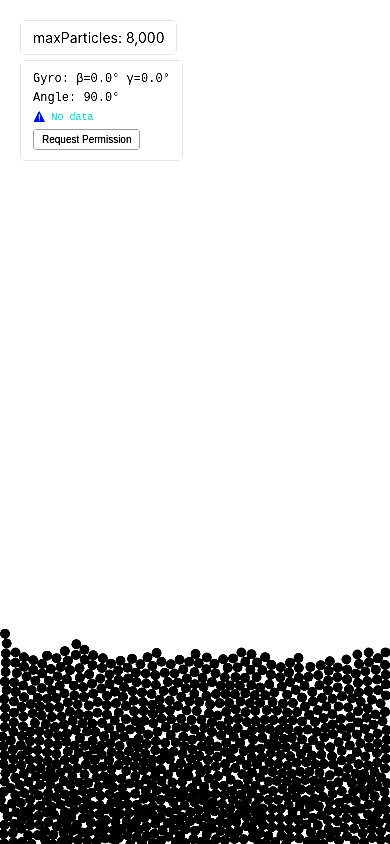
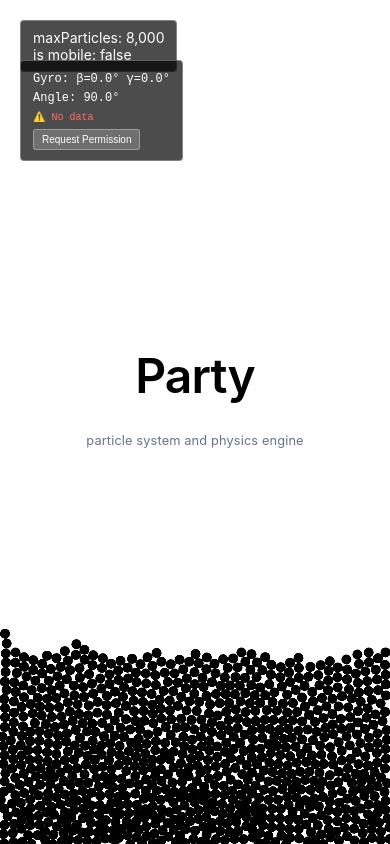
Before and after one commit to cazala/party, a React (Vite) app in the folder packages/playground/: page / in a window 390 px wide. Built offline with nearby package versions, Linux system fonts and the light colour scheme.

Commit message:
homepage

```diff
--- a/packages/playground/src/App.tsx
+++ b/packages/playground/src/App.tsx
@@ -11,6 +11,7 @@ import { SystemSidebar } from "./components/SystemSidebar";
 import { GlobalHotkeys } from "./components/GlobalHotkeys";
 import { MaxParticlesLabel } from "./components/MaxParticlesLabel";
 import { GyroscopeDebugLabel } from "./components/GyroscopeDebugLabel";
+import { Homepage } from "./components/Homepage";
 import { useUI } from "./hooks/useUI";
 import { useRender } from "./hooks/useRender";
 import { useHomepage } from "./hooks/useHomepage";
@@ -78,8 +79,9 @@ function AppContent() {
               invertColors ? "invert-colors" : ""
             }`}
           >
-            <Canvas />
+            <Canvas className="canvas"/>
             <Overlay />
+            <Homepage />
             <MaxParticlesLabel />
             <GyroscopeDebugLabel gyroData={gyroData} />
             {isPlaying && (
--- /dev/null
+++ b/packages/playground/src/components/Homepage.css
@@ -0,0 +1,40 @@
+.homepage {
+  position: fixed;
+  top: calc(50% - 25px);
+  left: 50%;
+  transform: translate(-50%, -50%);
+  text-align: center;
+  z-index: 1;
+  pointer-events: none;
+}
+
+.homepage-title {
+  font-family: -apple-system, BlinkMacSystemFont, "San Francisco", "SF Pro Text", "SF Pro Display", system-ui, sans-serif;
+  font-size: 4rem;
+  font-weight: 600;
+  color: #000000;
+  margin: 0 0 0.5rem 0;
+  letter-spacing: -0.02em;
+}
+
+.homepage-subtitle {
+  font-family: -apple-system, BlinkMacSystemFont, "San Francisco", "SF Pro Text", "SF Pro Display", system-ui, sans-serif;
+  font-size: 1rem;
+  font-weight: 400;
+  color: #64748b;
+  margin: 0;
+  letter-spacing: 0.01em;
+  width: 1000px;
+}
+
+@media (max-width: 1024px) {
+  .homepage-subtitle {
+    width: 800px;
+  }
+  .homepage-title {
+    font-size: 3rem;
+  }
+  .homepage-subtitle {
+    font-size: 0.8rem;
+  }
+}
--- /dev/null
+++ b/packages/playground/src/components/Homepage.tsx
@@ -0,0 +1,11 @@
+import React from "react";
+import "./Homepage.css";
+
+export function Homepage() {
+  return (
+    <div className="homepage">
+      <h1 className="homepage-title">Party</h1>\<br/>
+      <p className="homepage-subtitle">particle system and physics engine</p>
+    </div>
+  );
+}
--- a/packages/playground/src/components/MaxParticlesLabel.tsx
+++ b/packages/playground/src/components/MaxParticlesLabel.tsx
@@ -1,3 +1,4 @@
+import { isMobileDevice } from "../utils/deviceCapabilities";
 import { useAppSelector } from "../hooks/useAppSelector";
 import { selectMaxParticles } from "../slices/engine";
 import "./MaxParticlesLabel.css";
@@ -8,6 +9,8 @@ export function MaxParticlesLabel() {
   return (
     <div className="max-particles-label">
       maxParticles: {maxParticles.toLocaleString()}
+      <br />
+      is mobile: {isMobileDevice() ? "true" : "false"}
     </div>
   );
 }
--- a/packages/playground/src/hooks/useHomepage.ts
+++ b/packages/playground/src/hooks/useHomepage.ts
@@ -11,6 +11,7 @@ import demo3SessionData from "../sessions/demo4.json";
 import demo4SessionData from "../sessions/demo5.json";
 import { useInteraction, useTrails } from "./modules";
 import { useRender } from "./useRender";
+import { isMobileDevice } from "../utils/deviceCapabilities";
 
 export function useHomepage() {
   const { setBarsVisibility } = useUI();
@@ -26,7 +27,7 @@ export function useHomepage() {
     setMaxNeighbors,
   } = useEngine();
   const { setGravityStrength, setMode: setGravityMode, setCustomAngleDegrees } = useEnvironment();
-  const { setEnabled, setDecay } = useTrails();
+  const { setEnabled: setTrailsEnabled, setDecay } = useTrails();
   const { quickLoadSessionData } = useSession();
   const { setStrength, setRadius, setActive, setPosition, setMode } =
     useInteraction();
@@ -54,18 +55,16 @@ export function useHomepage() {
           innerRadius: 50,
           squareSize: 200,
         });
-        setZoom(0.2);
+        setZoom(isMobileDevice() ? 0.2 : 0.3);
         setCamera({ x: 0, y: 0 });
-        setEnabled(true);
+        setTrailsEnabled(true);
         setDecay(10);
         setConstrainIterations(1);
         setCellSize(16);
         setMaxNeighbors(100);
       } else {
         setGravityStrength(1000);
-        // Set gravity to custom mode for gyroscope control
         setGravityMode("custom");
-        // Set initial angle to 90° (down) when phone is upright
         setCustomAngleDegrees(90);
       }
     }
@@ -84,7 +83,7 @@ export function useHomepage() {
     setConstrainIterations,
     setCellSize,
     setMaxNeighbors,
-    setEnabled,
+    setTrailsEnabled,
     setDecay,
     setInvertColors,
   ]);
@@ -139,8 +138,11 @@ export function useHomepage() {
     };
 
     const createDemoSequence = () => {
+      const transition: SessionData = transitionSessionData as SessionData;
+      if (isMobileDevice()) {
+        return [demo2SessionData, transition, demo1SessionData, transition, demo3SessionData,  demo4SessionData] as SessionData[];
+      }
       const demos = [demo1SessionData, demo2SessionData, demo3SessionData, demo4SessionData] as SessionData[];
-      const transition: SessionData = transitionSessionData as SessionData;
 
       const shuffledDemos = shuffleArray(demos);
       // Interleave demos with transitions: demo → transition → demo → transition → demo
@@ -172,9 +174,9 @@ export function useHomepage() {
 
         const sessionData = currentSequence[currentIndex];
         if (sessionData.name === "Demo5") {
-          setEnabled(false);
+          setTrailsEnabled(false);
         } else {
-          setEnabled(true);
+          setTrailsEnabled(true);
         }
 
         quickLoadSessionData(sessionData);
@@ -292,7 +294,6 @@ export function useHomepage() {
       setCustomAngleDegrees(angleDeg);
     };
 
-    let cleanup: (() => void) | null = null;
     let timeoutId: number | null = null;
     let listenerAdded = false;
 
--- a/packages/playground/src/styles/index.css
+++ b/packages/playground/src/styles/index.css
@@ -108,14 +108,15 @@ body {
 
 .canvas-container {
   flex: 1;
-  background-color: #000000;
+
   position: relative;
   overflow: hidden;
   filter: blur(0.5px);
 }
 
-.canvas-container.invert-colors {
+.canvas-container.invert-colors .canvas {
   filter: invert(1) contrast(2);
+  background-color: #000000;
 }
 
 .canvas-container canvas {
--- a/packages/playground/src/utils/deviceCapabilities.ts
+++ b/packages/playground/src/utils/deviceCapabilities.ts
@@ -8,7 +8,7 @@
 /**
  * Detects if the device is mobile based on user agent and screen size
  */
-function isMobileDevice(): boolean {
+export function isMobileDevice(): boolean {
   // Check user agent for mobile devices
   const userAgent = navigator.userAgent || navigator.vendor || (window as any).opera;
   const mobileRegex = /android|webos|iphone|ipad|ipod|blackberry|iemobile|opera mini/i;
@@ -77,7 +77,7 @@ export async function calculateMaxParticles(preferredMaxParticles?: number): Pro
 
   // Base limits: mobile devices typically handle fewer particles
   const mobileBaseLimit = 8000;
-  const desktopBaseLimit = 40000;
+  const desktopBaseLimit = 50000;
 
   // If WebGPU is available, try to get a more accurate estimate
   if (navigator.gpu) {
```
